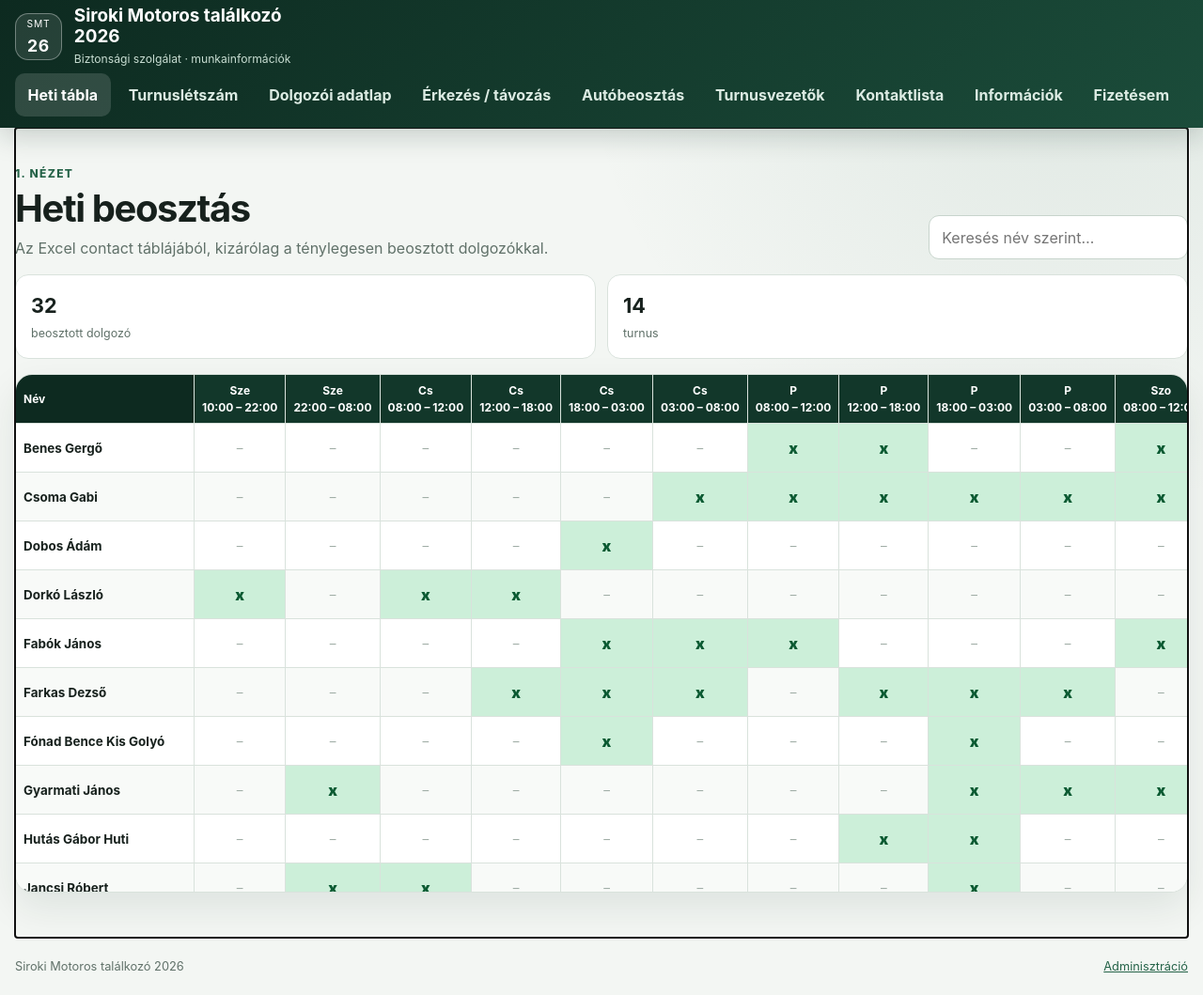
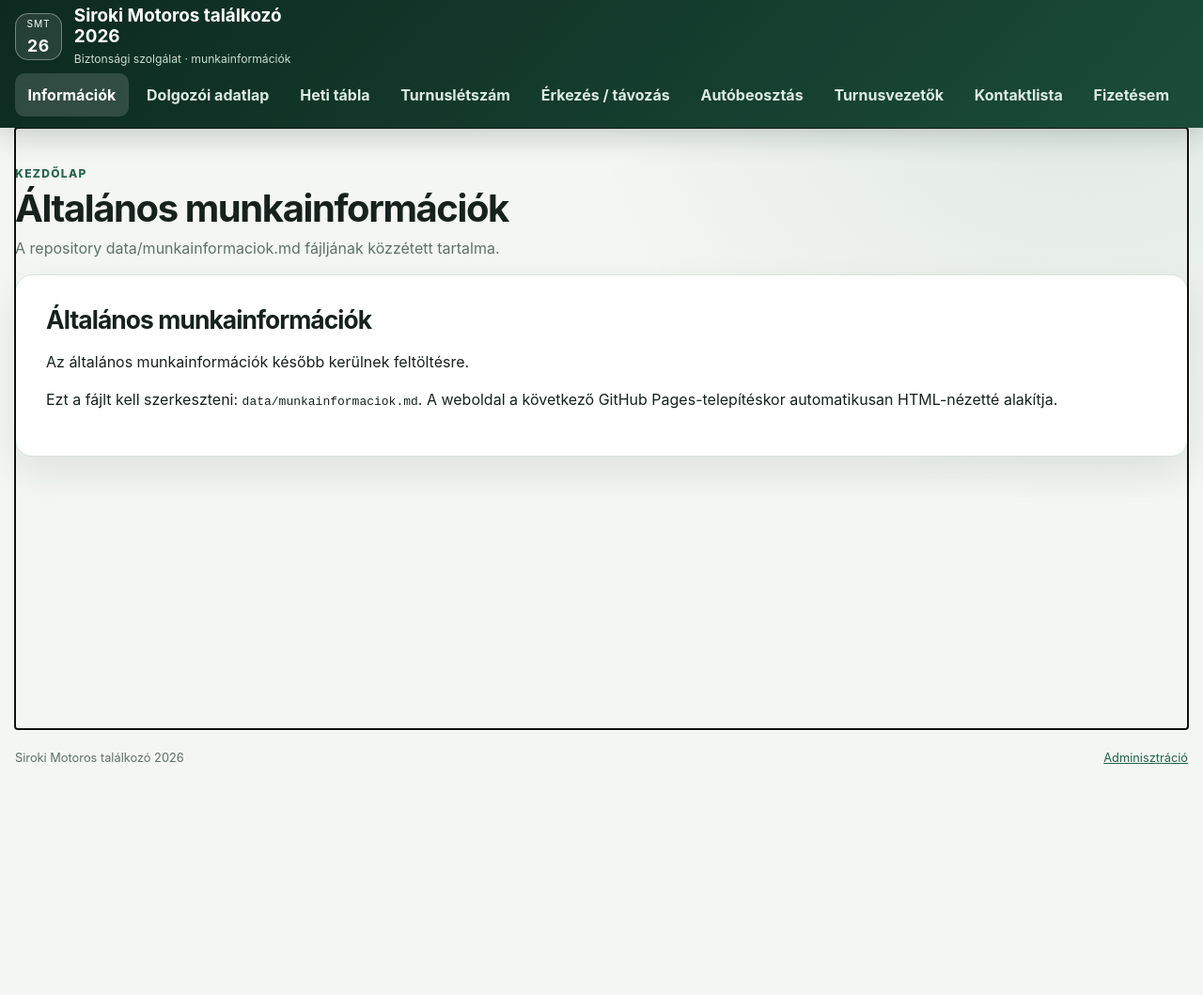
Before and after one commit to paszthytamas/sirok-2026-munkainformaciok, a website with bundled scripts: page site/index.html in a window 1280 px wide. Shown: the whole page at 94% size. After the commit the page ends 836 px from the top, so only its background shows below. Built offline with nearby package versions, Linux system fonts and the light colour scheme.

Commit message:
Információk kezdőlap és új menüsorrend

```diff
--- a/site/assets/app.js
+++ b/site/assets/app.js
@@ -86,7 +86,7 @@ function pageHeading(eyebrow, title, description, tools = "") {
 
 function routeName() {
   const candidate = location.hash.replace(/^#/, "").split("?")[0];
-  return routes.has(candidate) ? candidate : "heti";
+  return routes.has(candidate) ? candidate : "informaciok";
 }
 
 function activateNavigation(route) {
@@ -557,7 +557,7 @@ function contactCards(contacts, requestedId) {
 
 async function renderInformation() {
   view.innerHTML = `${pageHeading(
-    "5. nézet",
+    "Kezdőlap",
     "Általános munkainformációk",
     "A repository data/munkainformaciok.md fájljának közzétett tartalma.",
   )}<article id="markdown-content" class="card markdown-card"><p>Betöltés…</p></article>`;
--- a/site/index.html
+++ b/site/index.html
@@ -18,7 +18,7 @@
     <a class="skip-link" href="#main-content">Ugrás a tartalomra</a>
     <header class="site-header">
       <div class="header-inner">
-        <a class="brand" href="#heti" aria-label="Kezdőlap">
+        <a class="brand" href="#informaciok" aria-label="Kezdőlap">
           <span class="brand-mark" aria-hidden="true">SMT<br /><b>26</b></span>
           <span>
             <strong>Siroki Motoros találkozó 2026</strong>
@@ -30,14 +30,14 @@
         </button>
       </div>
       <nav id="main-nav" class="main-nav" aria-label="Fő navigáció">
+        <a href="#informaciok" data-route="informaciok">Információk</a>
+        <a href="#dolgozo" data-route="dolgozo">Dolgozói adatlap</a>
         <a href="#heti" data-route="heti">Heti tábla</a>
         <a href="#turnusletszam" data-route="turnusletszam">Turnuslétszám</a>
-        <a href="#dolgozo" data-route="dolgozo">Dolgozói adatlap</a>
         <a href="#valtasok" data-route="valtasok">Érkezés / távozás</a>
         <a href="#autok" data-route="autok">Autóbeosztás</a>
         <a href="#turnusvezetok" data-route="turnusvezetok">Turnusvezetők</a>
         <a href="#kontaktok" data-route="kontaktok">Kontaktlista</a>
-        <a href="#informaciok" data-route="informaciok">Információk</a>
         <a href="#fizetes" data-route="fizetes">Fizetésem</a>
       </nav>
     </header>
```
